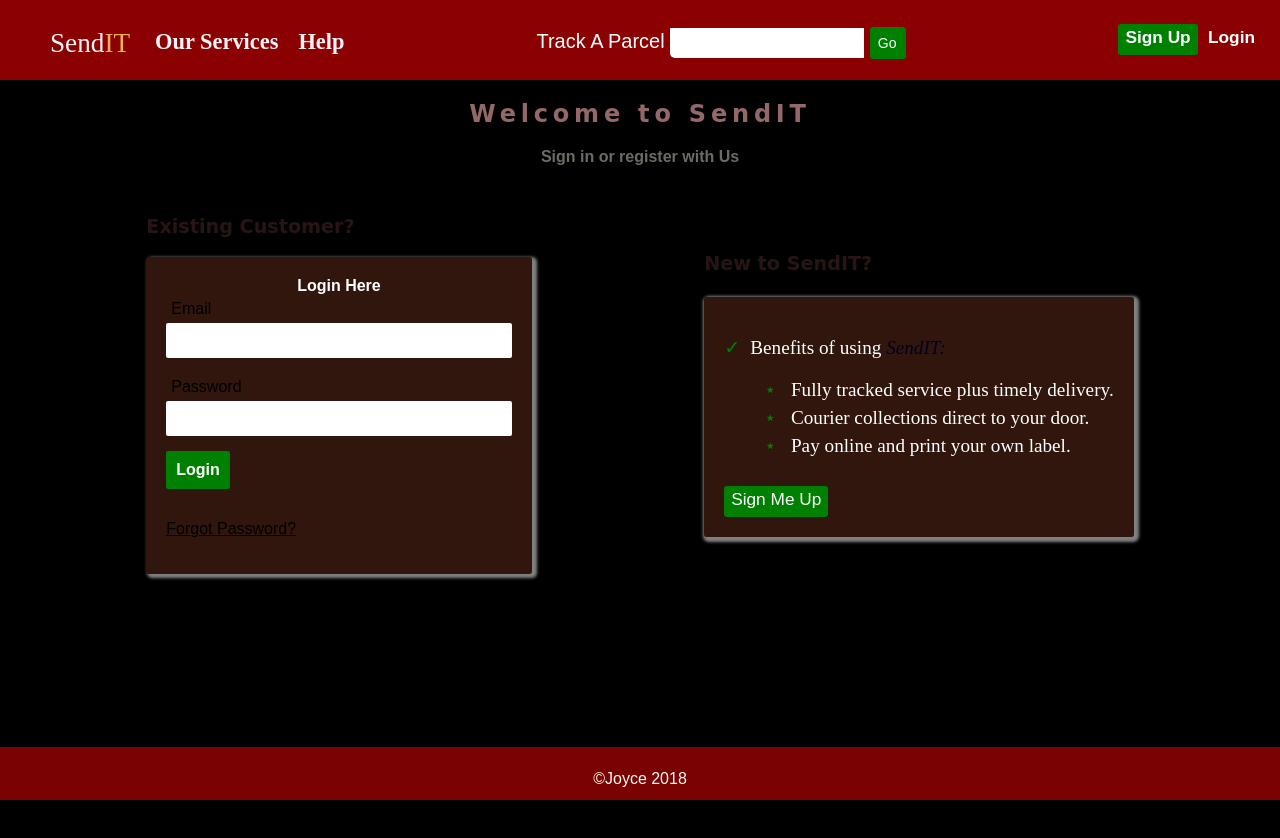
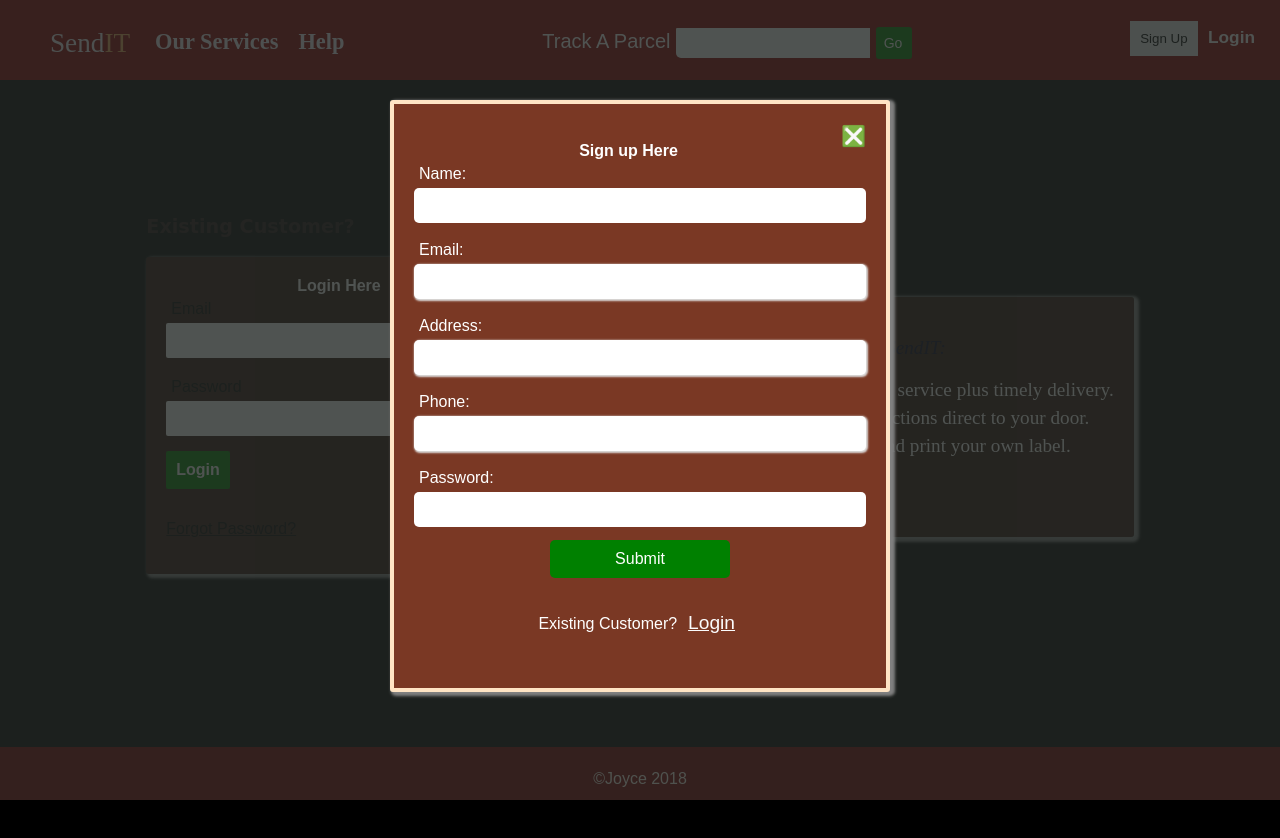
Before and after one commit to Joyce-O/SendIT, a website: page UI/login.html in a window 1280 px wide. Both pictures are taken after a click on the button "Sign Me Up". Drawn offline with Linux system fonts and the light colour scheme.

Commit message:
[ch #161909150] Add functionality to signup modal

```diff
--- a/UI/css/main.css
+++ b/UI/css/main.css
@@ -133,7 +133,7 @@ input {
     font-size: .9em;
     font-weight: bolder;
 }
-#signup {
+#signup2 {
     margin-top: 5px;
     background: green;
     width: max-content;
@@ -146,7 +146,7 @@ input {
     font-size: .9em;
     font-weight: bolder;
 }
-#signup:hover, #login:hover {
+#signup2:hover, #login:hover {
     background: rgba(153, 205, 50, 0.87);
 
 }
@@ -718,7 +718,7 @@ letter-spacing: 0.1em;
 }
 
 /*Modal*/
-#modal {
+#modal2 {
     z-index: 2;
     display: none;
     text-align: center;
@@ -770,7 +770,7 @@ letter-spacing: 0.1em;
     max-width: 500px;
 }
 
-#auth-form {
+#auth-form2 {
     max-width: 500px;
     padding: 20px;
     border: 4px solid bisque;
@@ -781,13 +781,14 @@ letter-spacing: 0.1em;
     border-radius: 3px;
 }
 
-#auth-form form label {
+#auth-form2 form label {
     display: block;
+    color: white;
     float: left;
     padding: 5px;
 }
 
-#auth-form input {
+#auth-form2 input {
     width: 100%;
     border-radius: 5px;
     outline: none;
@@ -797,25 +798,26 @@ letter-spacing: 0.1em;
     box-sizing: border-box;
 }
 
-#auth-form #login-open {
+#auth-form2 #login-open {
     outline: none;
     cursor: pointer;
     width: 60px;
     margin-left: 0px;
     padding: 5px;
+    text-decoration: underline;
     background: transparent;
-    color: lightskyblue;
+    color: rgb(251, 252, 253);
     font-size: 1.2em;
 }
 
-#auth-form form input[type=submit] {
+#auth-form2 form input[type=submit] {
     background: green;
     color: #fff;
     cursor: pointer;
     width: 40%;
 }
 
-#auth-form form input[type=submit]:hover {
+#auth-form2 form input[type=submit]:hover {
     background: rgba(153, 205, 50, 0.87);
 }
 
--- a/UI/js/main.js
+++ b/UI/js/main.js
@@ -1,13 +1,20 @@
-const signup = document.getElementById('signup');
-const is_exist = document.getElementById('exist');
-const modal = document.getElementById("modal");
-const auth_form = document.getElementById('auth-form');
+
+// const is_exist = document.getElementById('exist');
+const modal = document.getElementById("modal2");
+const authForm = document.getElementById('auth-form2');
+
 
 const modalForm = (event) => {
-    if (event.target === signup) {
-        modal.style.display = 'block';
-        auth_form.style.display = 'block';
-    }
+  if (event.target.id === 'signup2') {
+    modal.style.display = 'block';
+    authForm.style.display = 'block';
+
+  }
 };
-
+const signup = document.querySelector('#signup2');
 signup.addEventListener('click', modalForm);
+window.onclick = (event) => {
+  if (event.target === modal || event.target.id === 'close-signup') {
+    modal.style.display = 'none';
+  }
+};
--- a/UI/login.html
+++ b/UI/login.html
@@ -88,12 +88,12 @@
                             <li>
                                 <span class="star">&#8902;</span> Pay online and print your own label.</li>
                         </ul>
-                        <input id="signup" type="button" value="Sign Me Up">
+                        <input id="signup2" type="button" value="Sign Me Up">
                     </div>
                 </div>
-                <div id="modal">
+                <div id="modal2">
                     <div id="modal-content">
-                        <div id="auth-form">
+                        <div id="auth-form2">
                             <form id="signupForm">
                                 <span id="close-signup">&#10062;</span>
                                 <br>
@@ -126,8 +126,7 @@
         <footer class="footer footer-login">
             <p>&#169;Joyce 2018</p>
         </footer>
-        </div>
-        <script src="js/main.js"></script>
+        <script type="text/javascript" src="js/main.js"></script>
 </body>
 
 </html>
```
